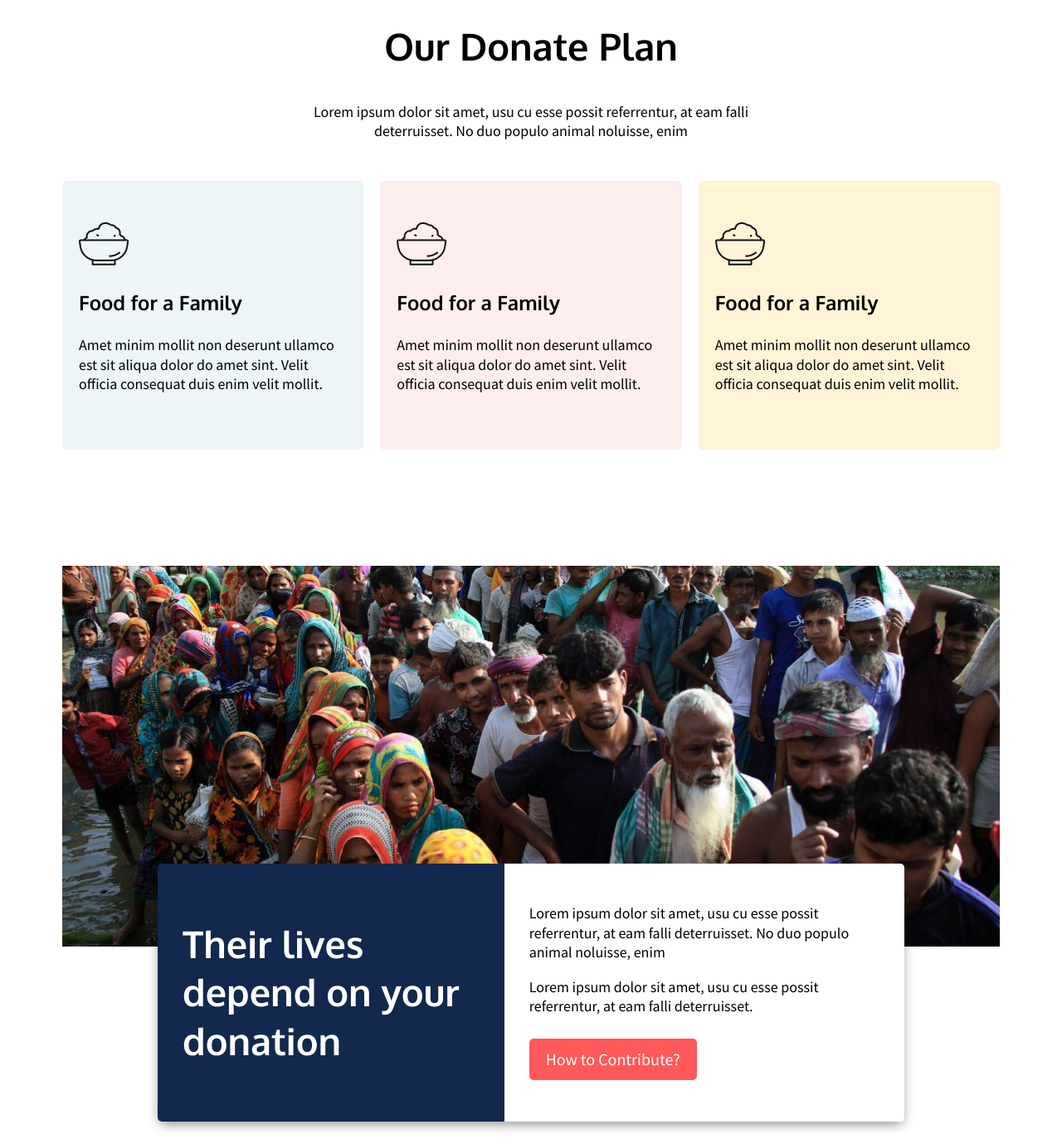
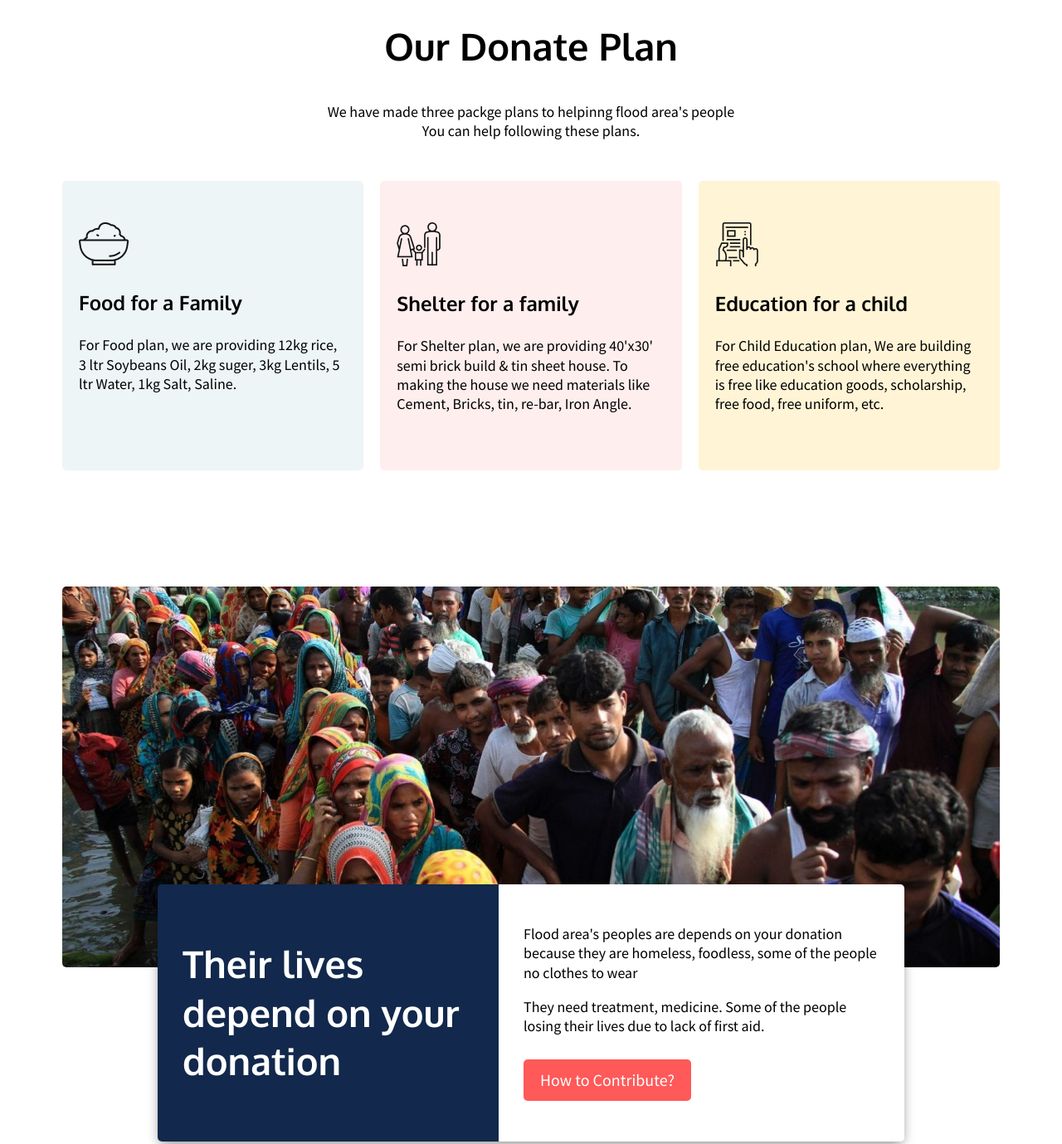
Before and after one commit to aroy15/donate-today, a plain HTML site: page index.html in a window 1280 px wide. Shown: the part 1300-2679 px from the top of the page at 83% size. Drawn offline with Linux system fonts and the light colour scheme.

Commit message:
all are done

```diff
--- a/index.html
+++ b/index.html
@@ -15,15 +15,19 @@
     <!-- Hero Section -->
     <section class="hero-section text-center">
         <div class="container">
-            <h1>Let’s Help Those Who Are<br> More In Need</h1>
-            <p>Lorem ipsum dolor sit amet, usu cu esse possit referrentur, at eam falli <br>deterruisset. No duo populo animal noluisse, enim</p>
+            <h1>Let’s Help Those Who Are More In Need</h1>
+            <p>In monsoon period, some countries area facing to flood. For the reason that, they are facing with crisis like food crisis , medicine crisis, home crisis, etc. Let's help those people.</p>
             <a href="#" class="btn-red">Donate Now</a>
         </div>
     </section>
+    <!--/ Hero Section  -->
+    <!-- Donate Today -->
     <section class="donate-today text-center">
         <div class="container">
             <h2>Donate Today</h2>
-            <p>Lorem ipsum dolor sit amet, usu cu esse possit referrentur, at eam falli <br>deterruisset. No duo populo animal noluisse, enim</p>
+            <p>To helping poor people, donate today.<br>
+                Select any amount on below or type for big amount of donation.
+            </p>
             <div class="donate-amounts">
                 <div class="d-flex">
                     <div class="donate-amount-item">100tk</div>
@@ -33,36 +37,42 @@
                     <div class="donate-amount-item">5000tk</div>
                 </div>
                 <form>
-                    <input class="other-amount-input" type="text" placeholder="Other Amount (Taka)"><br>
+                    <input class="other-amount-input" type="number" placeholder="Other Amount (Taka)"><br>
                     <button type="submit" class="btn-red">Donate Now</button>
                 </form>
             </div>
         </div>
     </section>
+    <!--/ Donate Today  -->
+    <!-- Our Donate Plan -->
     <section class="donate-plan text-center">
         <div class="container">
             <h2>Our Donate Plan</h2>
-            <p>Lorem ipsum dolor sit amet, usu cu esse possit referrentur, at eam falli <br>deterruisset. No duo populo animal noluisse, enim</p>
+            <p>We have made three packge plans to helpinng flood area's people
+               <br>You can help following these plans.
+            </p>
+
             <div class="donate-plan-cards d-flex">
                 <div class="donate-card-item" id="food">
                     <img src="./icons/food.png" alt="">
                     <h3>Food for a Family</h3>
-                    <p>Amet minim mollit non deserunt ullamco est sit aliqua dolor do amet sint. Velit officia consequat duis enim velit mollit.</p>
+                    <p>For Food plan, we are providing 12kg rice, 3 ltr Soybeans Oil, 2kg suger, 3kg Lentils, 5 ltr Water, 1kg Salt, Saline.</p>
                 </div>
                 <div class="donate-card-item" id="shelter">
-                    <img src="./icons/food.png" alt="">
-                    <h3>Food for a Family</h3>
-                    <p>Amet minim mollit non deserunt ullamco est sit aliqua dolor do amet sint. Velit officia consequat duis enim velit mollit.</p>
+                    <img src="./icons/shelter.png" alt="">
+                    <h3>Shelter for a family</h3>
+                    <p>For Shelter plan, we are providing 40'x30' semi brick build & tin sheet house. To making the house we need materials like Cement, Bricks, tin, re-bar, Iron Angle.</p>
                 </div>
                 <div class="donate-card-item" id="education">
-                    <img src="./icons/food.png" alt="">
-                    <h3>Food for a Family</h3>
-                    <p>Amet minim mollit non deserunt ullamco est sit aliqua dolor do amet sint. Velit officia consequat duis enim velit mollit.</p>
+                    <img src="./icons/Frame-1.png" alt="">
+                    <h3>Education for a child</h3>
+                    <p>For Child Education plan, We are building free education's school where everything is free like education goods, scholarship, free food, free uniform, etc.</p>
                 </div>
             </div>
         </div>
     </section>
-    <!-- Their lives depend on your donation -->
+    <!--/ Our Donate Plan -->
+    <!-- Depend on Donation -->
     <section class="depend-on-donation">
         <div class="container">
             <img class="depnend-on-image" src="./images/donation7.jpg" alt="Their lives depend on your donation">
@@ -71,22 +81,22 @@
                     <h2>Their lives depend on your donation</h2>
                 </div>
                 <div class="depend-on-content">
-                    <p>Lorem ipsum dolor sit amet, usu cu esse possit referrentur, at eam falli deterruisset. No duo populo animal noluisse, enim</p>
-                    <p>Lorem ipsum dolor sit amet, usu cu esse possit referrentur, at eam falli deterruisset.</p>
+                    <p>Flood area's peoples are depends on your donation because they are homeless, foodless, some of the people no clothes to wear</p>
+                    <p>They need treatment, medicine. Some of the people losing their lives due to lack of first aid.</p>
                     <a href="#" class="btn-red">How to Contribute?</a>
                 </div>
             </div>
         </div>
     </section>
-    <!--/ Their lives depend on your donation -->
+    <!--/ Depend on Donation -->
     <!-- Get My Updates -->
     <section class="get-update text-center">
         <div class="container">
             <h2>Get My Updates</h2>
-            <p>Lorem ipsum dolor sit amet, usu cu esse possit referrentur, at eam falli <br>deterruisset. No duo populo animal noluisse, enim</p>
+            <p>For getting any type of notifications or updates about flood, please subscribe.</p>
             <div class="get-update-form d-flex align-center justify-content-center">
                 <form>
-                    <input type="text" placeholder="Email">
+                    <input type="email" placeholder="Email">
                     <button type="submit" class="btn-red btn-subscribe">Subscribe</button>
                 </form>
             </div>
--- a/style.css
+++ b/style.css
@@ -1,3 +1,4 @@
+/* Commons CSS */
 body{
     margin:0;
     font-size:18px;
@@ -56,16 +57,21 @@ section{
     padding-top:80px;
     padding-bottom:20px;
 }
-
+/* End of Common CSS */
+/* Hero Section */
 .hero-section{
     padding:100px 0 150px 0;
-    background-image:linear-gradient(360deg, #121212 0%, rgba(18, 18, 18, 0) 100%), url(./images/donation8.jpg);
+    background-image:linear-gradient(360deg, #121212 0%, rgba(18, 18, 18, 0) 100%), url(./images/flood-help.jpeg);
     background-repeat: no-repeat;
     background-size:cover;
     background-position: center;
     color:#ffffff;
 }
-
+.hero-section .container{
+    width:800px;
+}
+/* End of Hero Section */
+/*  Donate Today */
 .donate-amounts{
     width:775px;
     margin:auto;
@@ -97,11 +103,14 @@ section{
     border-bottom:1px solid #DADADA;
     font-size:18px;
 }
+/* End of Donate Today */
+/* Our Donate Plan */
 .donate-card-item{
     padding:50px 20px;
     text-align:left;
     margin:30px 10px 0 10px;
     border-radius:5px;
+    width:30%;
 }
 .donate-plan #food{
     background:#EDF5F6;
@@ -114,6 +123,7 @@ section{
     background:#FFF4D6;
     margin-right:0;
 }
+/* End of Our Donate Plan */
 /* Depend on Donation */
 .depend-on-donation {
     padding-top:120px;
@@ -122,6 +132,7 @@ section{
     display: block;
     margin:auto;
     width:100%;
+    border-radius: 5px;
 }
 .depend-on-box {
     box-shadow: 0px 5px 15px -3px grey;
@@ -135,11 +146,15 @@ section{
     padding:30px;
     background:#12284C;
     color:#ffffff;
+    width:45%;
 }
 .depend-on-content{
     padding:30px;
     background:#ffffff;
+    width:55%;
 }
+/* End of Depend on Donation */
+/* Get My Update */
 .get-update .get-update-form{
     width:809px;
     margin:40px auto 100px auto;
@@ -165,6 +180,8 @@ section{
     margin-left:-5px;
     margin-top:0;
 }
+/*End of Get My Update */
+/* Footer */
 footer{
     background-color:#0B0D17;
     color:#D9DBE1;
@@ -176,3 +193,4 @@ footer h3{
     font-size:36px;
     margin-bottom:20px;
 }
+/* End of Footer */
```
Also changed, not shown: images/flood-help.jpeg (added).
